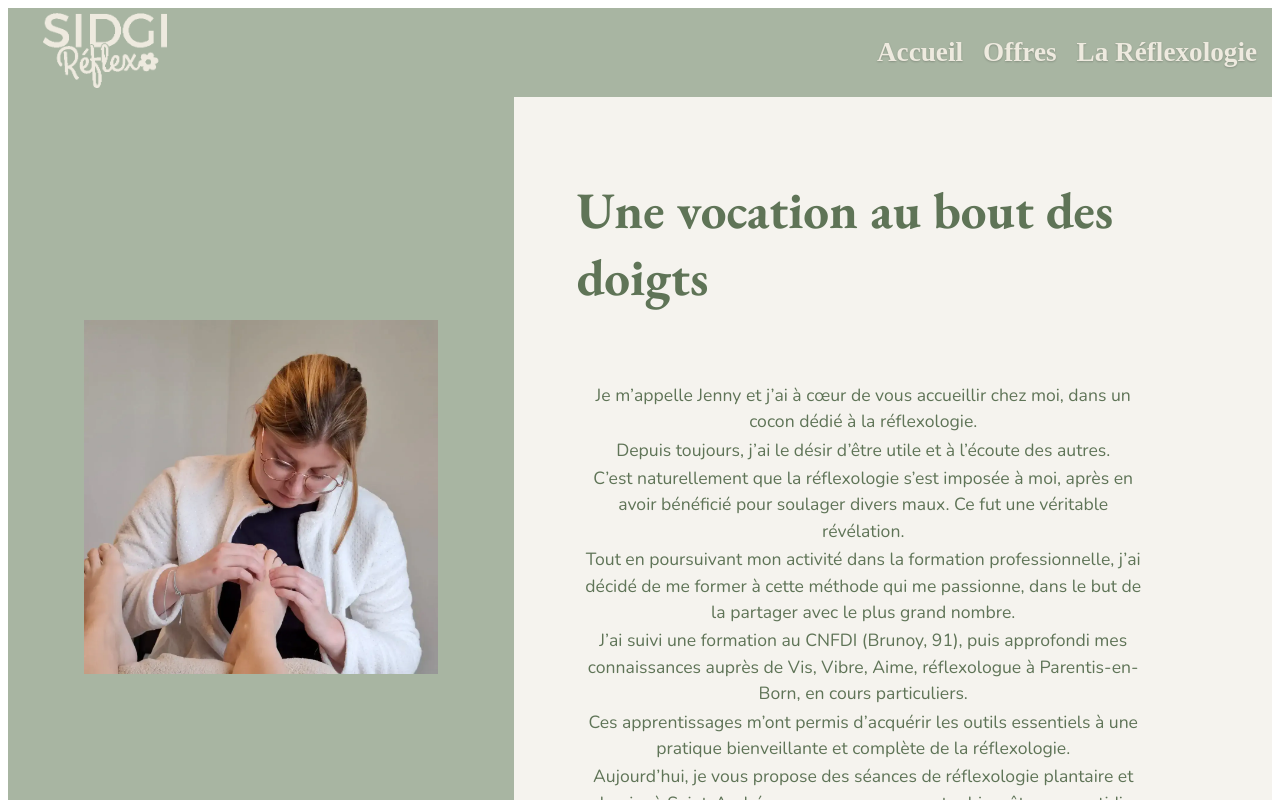
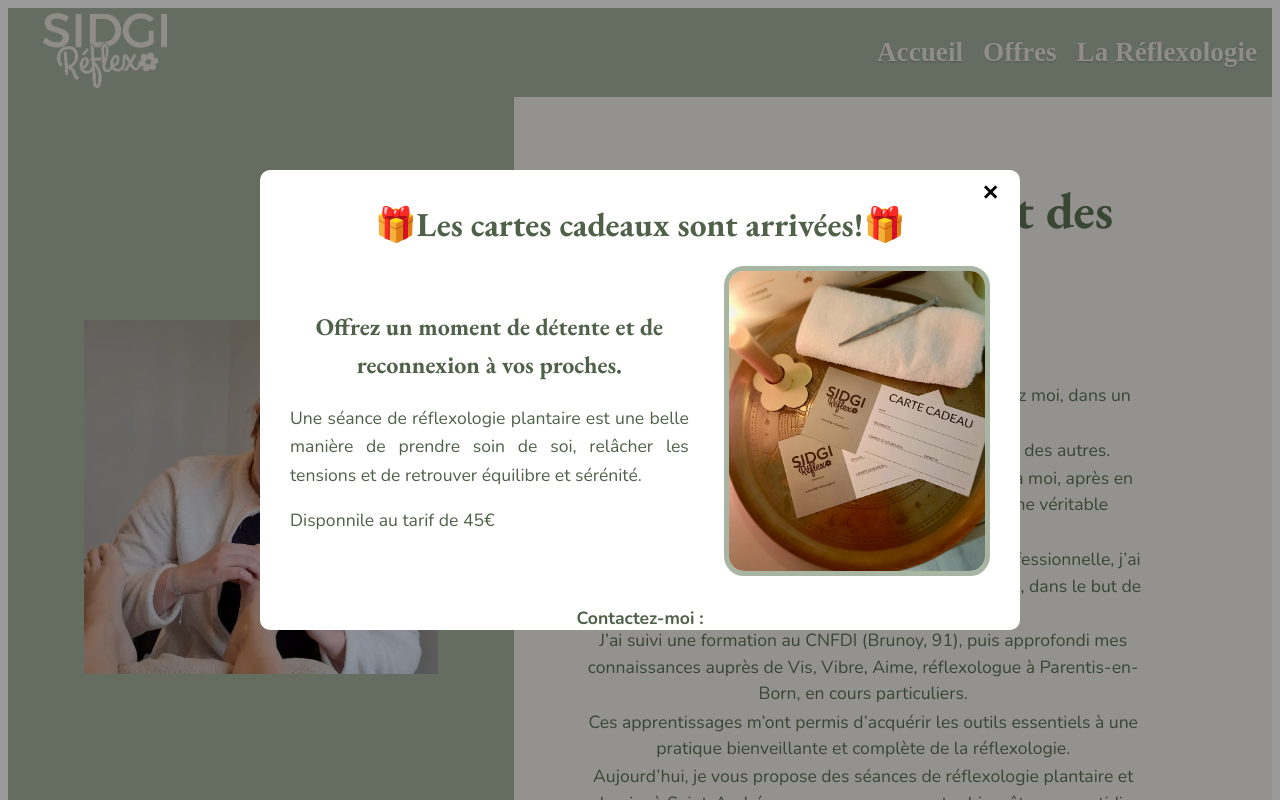
Before and after one commit to AntoineDehan/Sidgi-Reflexo, a React (Vite) app in the folder sidgi-reflexo/: page / in a window 1280 px wide. Shown: the top 800 px of the page. Built offline with nearby package versions, Linux system fonts and the light colour scheme.

Commit message:
feat(modal): nouvelle offre

```diff
--- a/sidgi-reflexo/src/componants/modal/index.jsx
+++ b/sidgi-reflexo/src/componants/modal/index.jsx
@@ -9,7 +9,7 @@ function Modal({ isOpen, onClose, title, children }) {
         <button className="modal-close" onClick={onClose}>
           ✕
         </button>
-        <h2>{title}</h2>
+        <h2 className="modal-title">{title}</h2>
         <div className="modal-body">{children}</div>
       </div>
     </div>
--- /dev/null
+++ b/sidgi-reflexo/src/componants/offres_popup/carte/index.jsx
@@ -0,0 +1,45 @@
+import { Mail, Smartphone } from "lucide-react";
+
+import "../../../styles/scss/offres_popup/carte/style.scss";
+
+function Carte() {
+  return (
+    <div className="carte-offre">
+      <div className="main-content">
+        <div className="main-content-left">
+          <h2 className="main-content-text">
+            Offrez un moment de détente et de reconnexion à vos proches.
+          </h2>
+          <p>
+            Une séance de réflexologie plantaire est une belle manière de
+            prendre soin de soi, relâcher les tensions et de retrouver équilibre
+            et sérénité.
+          </p>
+          <p className="price">Disponnile au tarif de 45€</p>
+        </div>
+
+        <img
+          className="main-content-img"
+          src="/images/carte_cadeaux.webp"
+          alt="Les cartes cadeaux Sidgi Reflexo présentées sur une table en bois dans un cadre de détente"
+        />
+      </div>
+
+      <div className="modal-contact">
+        <h3>Contactez-moi :</h3>
+        <div className="item">
+          <Mail color="#a8b5a2" size={24} />
+          <a href="mailto:sidgi.reflexologie@outlook.fr">
+            sidgi.reflexologie@outlook.fr
+          </a>
+        </div>
+        <div className="item">
+          <Smartphone color="#a8b5a2" size={24} />
+          <p>07 85 84 11 51</p>
+        </div>
+      </div>
+    </div>
+  );
+}
+
+export default Carte;
--- a/sidgi-reflexo/src/pages/home/index.jsx
+++ b/sidgi-reflexo/src/pages/home/index.jsx
@@ -5,6 +5,7 @@ import About from "../../componants/about";
 import Prestation from "../../componants/prestation";
 import Seocontent from "../../componants/seocontent";
 import Modal from "../../componants/modal";
+import Carte from "../../componants/offres_popup/carte";
 
 import AboutData from "../../data/about/dehanjenny.json";
 import PrestationData from "../../data/offres/offres.json";
@@ -15,18 +16,18 @@ import Localisation from "../../componants/localisation";
 import "../../styles/scss/home/style.scss";
 
 function Home({ isMenuOpen, setIsMenuOpen }) {
-  ///Gestion de popup - si desactivé = pas d'offre
-  // const [isPopupOpen, setPopupOpen] = useState(false);
+  // /Gestion de popup - si desactivé = pas d'offre
+  const [isPopupOpen, setPopupOpen] = useState(false);
 
-  // useEffect(() => {
-  //   if (!sessionStorage.getItem("offer-popup-shown")) {
-  //     const timer = setTimeout(() => {
-  //       setPopupOpen(true);
-  //       sessionStorage.setItem("offer-popup-shown", "true");
-  //     }, 3000);
-  //     return () => clearTimeout(timer);
-  //   }
-  // }, []);
+  useEffect(() => {
+    if (!sessionStorage.getItem("offer-popup-shown")) {
+      const timer = setTimeout(() => {
+        setPopupOpen(true);
+        sessionStorage.setItem("offer-popup-shown", "true");
+      }, 300);
+      return () => clearTimeout(timer);
+    }
+  }, []);
   return (
     <div className="main-conteneur">
       {isMenuOpen && (
@@ -52,6 +53,13 @@ function Home({ isMenuOpen, setIsMenuOpen }) {
           <Localisation />
         </section>
       </div>
+      <Modal
+        isOpen={isPopupOpen}
+        onClose={() => setPopupOpen(false)}
+        title="🎁Les cartes cadeaux sont arrivées!🎁"
+      >
+        <Carte />
+      </Modal>
     </div>
   );
 }
--- a/sidgi-reflexo/src/styles/scss/modal/style.scss
+++ b/sidgi-reflexo/src/styles/scss/modal/style.scss
@@ -21,16 +21,17 @@
     overflow-y: auto;
     position: relative;
 
+    .modal-title {
+      align-self: center;
+      text-align: center;
+      margin-bottom: 2px;
+      margin-top: 2px;
+      font-size: 2.1rem;
+    }
     .modal-text {
       text-align: center;
       font-weight: bold;
       color: $text-color;
-    }
-    p {
-      color: black;
-    }
-    h2 {
-      color: black;
     }
     .modal-close {
       position: absolute;
@@ -67,11 +68,23 @@
   }
 }
 
+@media (max-width: 720px) {
+  .modal-overlay {
+    .modal-content {
+      .modal-title {
+        font-size: 1.8rem;
+      }
+    }
+  }
+}
 @media (max-width: 480px) {
   .modal-overlay {
     .modal-content {
       width: 100%;
       padding: 5px;
+      .modal-title {
+        font-size: 1.5rem;
+      }
     }
   }
 }
--- /dev/null
+++ b/sidgi-reflexo/src/styles/scss/offres_popup/carte/style.scss
@@ -0,0 +1,80 @@
+@use "../../../main.scss" as *;
+
+.carte-offre {
+  width: 100%;
+  height: 100%;
+  .main-content {
+    display: flex;
+    gap: 5%;
+    align-items: center;
+    justify-content: center;
+    width: 100%;
+    height: 70%;
+    margin-top: 20px;
+    &-img {
+      width: 300px;
+      height: 300px;
+      border-radius: 20px;
+      border: solid 5px $secondary-bg-color;
+    }
+    &-text {
+      text-align: center;
+      font-size: 1.5rem;
+      margin-top: 0;
+    }
+    &-left {
+      .price {
+        margin-bottom: 0;
+      }
+    }
+  }
+  .modal-contact {
+    display: flex;
+    flex-direction: column;
+    align-items: center;
+    margin-top: 10px;
+    a {
+      text-decoration: none;
+      &:visited {
+        text-decoration: none;
+      }
+    }
+    .item {
+      display: flex;
+      flex-direction: row;
+      align-items: center;
+      gap: 5px;
+      width: 300px;
+    }
+  }
+}
+
+@media (max-width: 720px) {
+  .carte-offre {
+    .main-content {
+      &-img {
+        width: 275px;
+        height: 275px;
+      }
+      &-text {
+        font-size: 1.4rem;
+      }
+    }
+  }
+}
+
+@media (max-width: 480px) {
+  .carte-offre {
+    .main-content {
+      flex-direction: column;
+      &-img {
+        margin-top: 20px;
+        width: 275px;
+        height: 275px;
+      }
+      &-text {
+        font-size: 1.4rem;
+      }
+    }
+  }
+}
```
Also changed, not shown: sidgi-reflexo/public/images/carte_cadeaux.webp (added).
